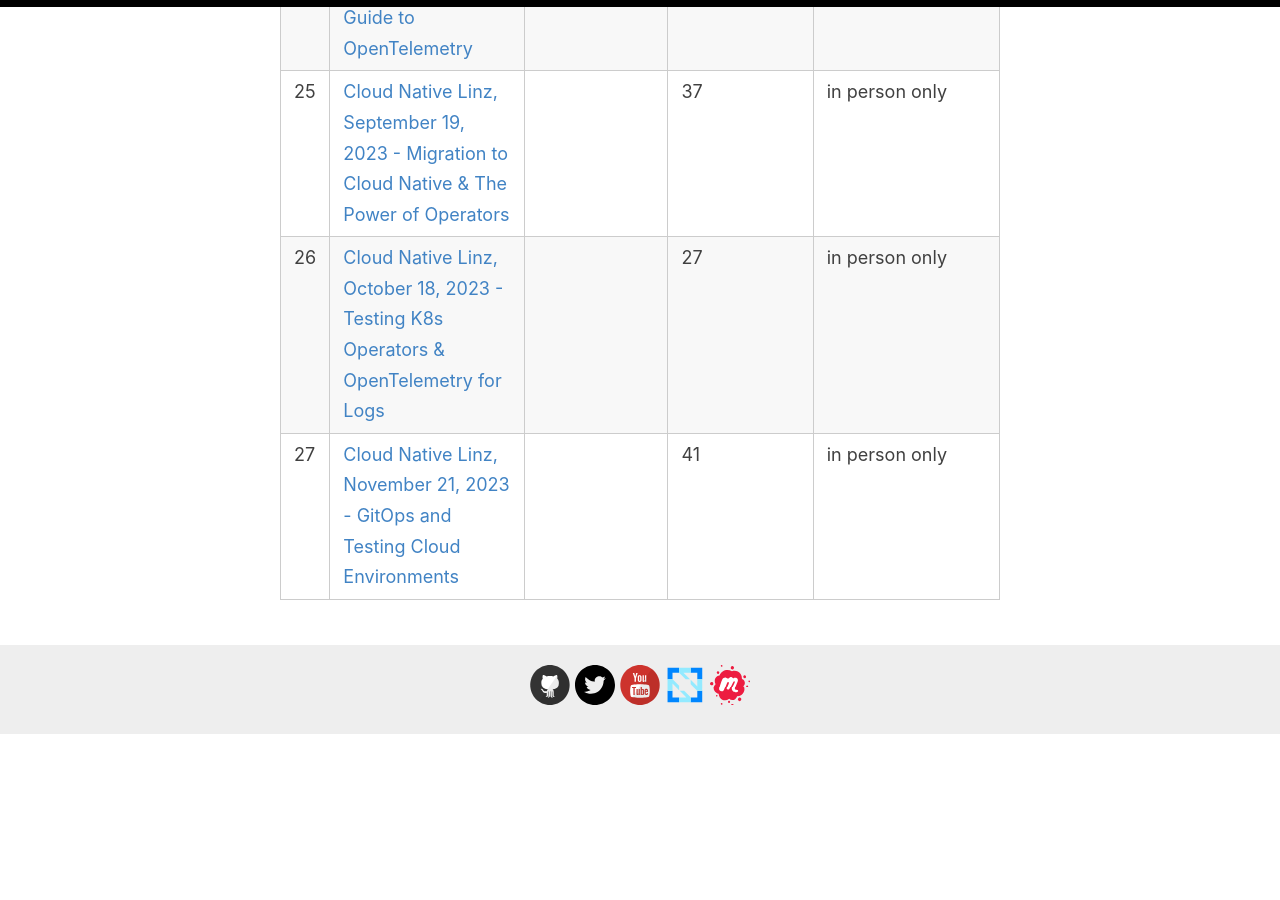
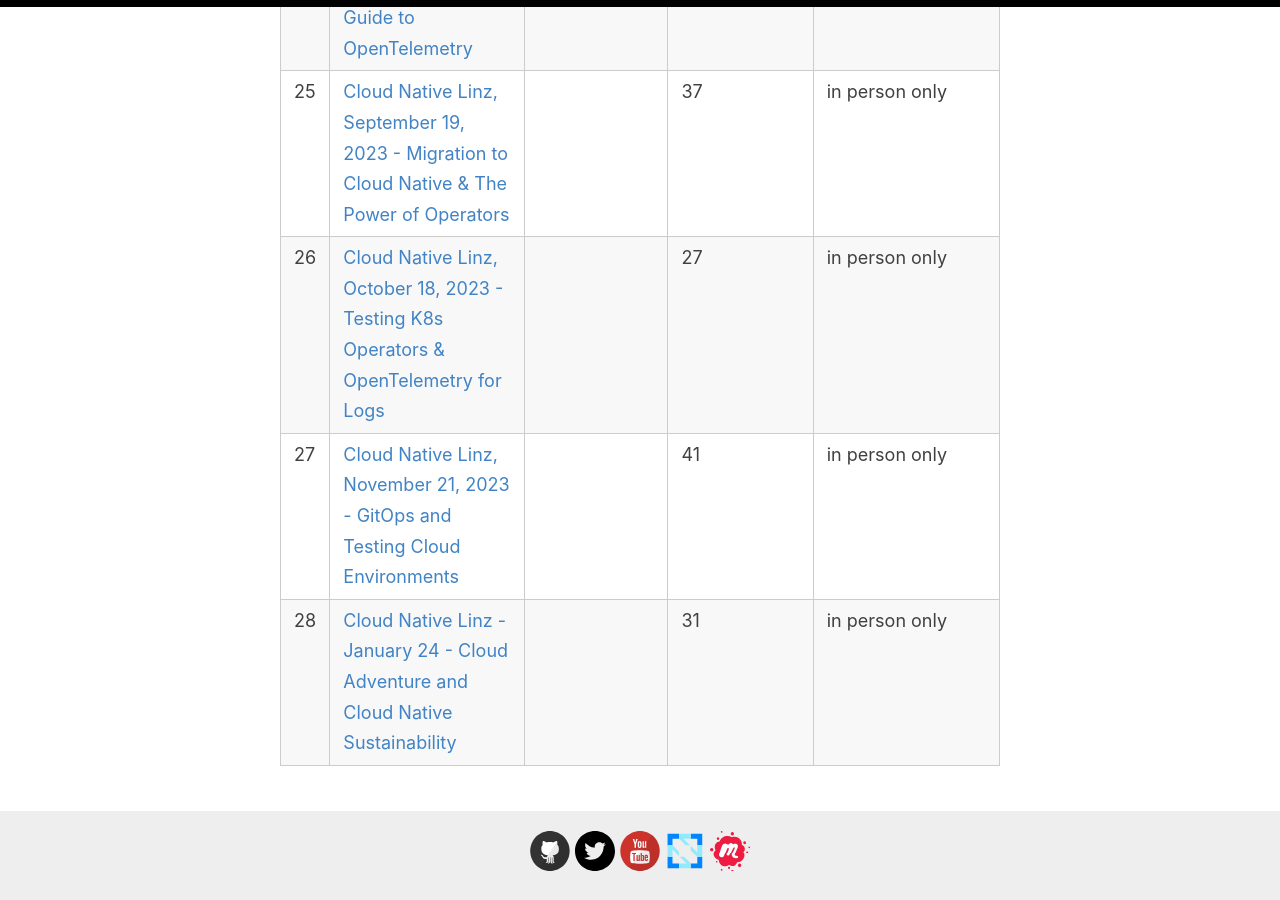
Before and after one commit to CloudNativeLinz/cloudnativelinz.github.io, a Jekyll site: the page built from _pages/statistics.md, in a window 1280 px wide and 900 px high, scrolled down 4868 px. Built offline with Jekyll 4.4.1, drawn with Linux system fonts in a browser that asks for light colours; before the commit the page ends 5602 px from its top, so only the background shows below that.

Commit message:
Update statistics.md

```diff
--- a/_pages/statistics.md
+++ b/_pages/statistics.md
@@ -36,3 +36,4 @@ permalink: /statistics/
 | 25 | [Cloud Native Linz, September 19, 2023 - Migration to Cloud Native & The Power of Operators](https://community.cncf.io/events/details/cncf-linz-presents-cloud-native-linz-sept-19-migration-to-cloud-native-amp-the-power-of-operators/) |  | 37 | in person only |
 | 26 | [Cloud Native Linz, October 18, 2023 - Testing K8s Operators & OpenTelemetry for Logs](https://community.cncf.io/events/details/cncf-linz-presents-cloud-native-linz-october-18-testing-k8s-operators-amp-opentelemetry-for-logs/) |  | 27 | in person only |
 | 27 | [Cloud Native Linz, November 21, 2023 - GitOps and Testing Cloud Environments](https://community.cncf.io/events/details/cncf-linz-presents-cloud-native-linz-november-21-gitops-and-testing-cloud-environments/) |  | 41 | in person only |
+| 28 | [Cloud Native Linz - January 24 - Cloud Adventure and Cloud Native Sustainability](https://community.cncf.io/events/details/cncf-linz-presents-cloud-native-linz-january-24-cloud-adventure-and-cloud-native-sustainability/) |  | 31 | in person only |
```
